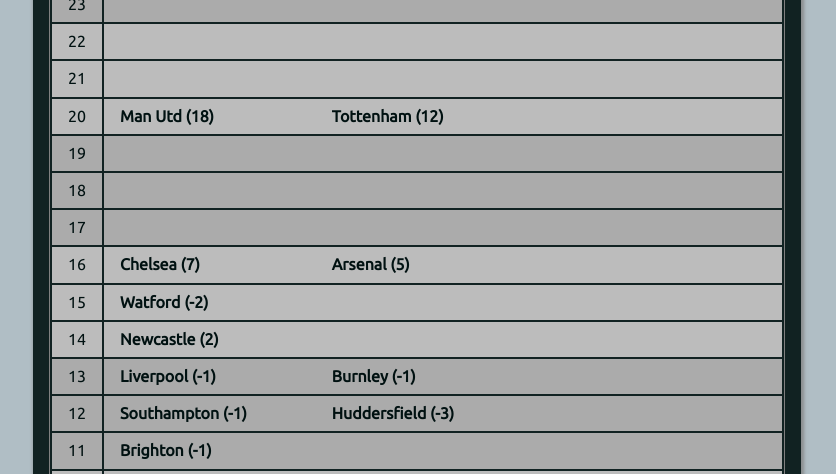
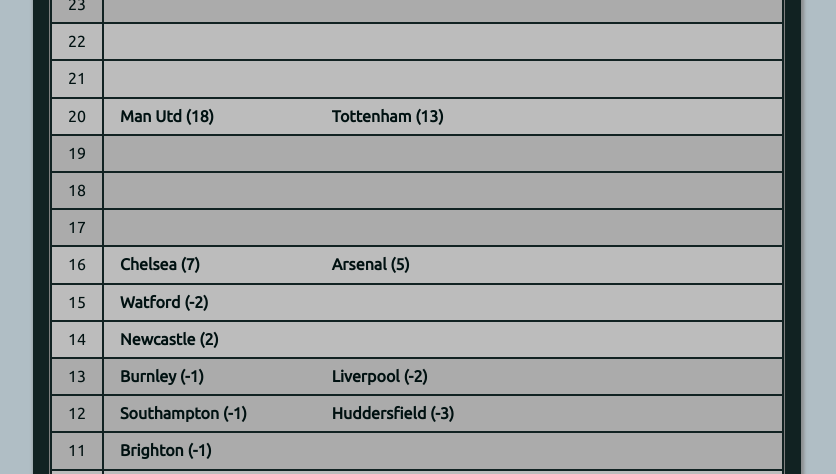
Before and after one commit to muru/muru.github.io, a Jekyll site: the page built from resources.md, in a window 1280 px wide and 900 px high, scrolled down 1578 px. Shown: the part 153-627 px from the top of the window, without its empty margins (223-1059 px from the left). Built offline with Jekyll 4.4.1, drawn with Linux system fonts in a browser that asks for light colours; some of the changed text lies outside the part shown.

Commit message:
updated cann-table: Mon 23 Oct 05:00:15 IST 2017

```diff
--- a/cann-table.html
+++ b/cann-table.html
@@ -30,7 +30,7 @@
 		<td class="cann-point"> 20 </td>
 		<td class="cann-clubs">
 			<span class="club-name"> Man Utd (18) </span>
-			<span class="club-name"> Tottenham (12) </span>
+			<span class="club-name"> Tottenham (13) </span>
 		</td>
  	</tr>
 	<tr class="cann-row-1">
@@ -70,8 +70,8 @@
 	<tr class="cann-row-1">
 		<td class="cann-point"> 13 </td>
 		<td class="cann-clubs">
-			<span class="club-name"> Liverpool (-1) </span>
 			<span class="club-name"> Burnley (-1) </span>
+			<span class="club-name"> Liverpool (-2) </span>
 		</td>
  	</tr>
 	<tr class="cann-row-1">
```
Also changed, not shown: other parts of cann-table.html (+1 -1 lines).
